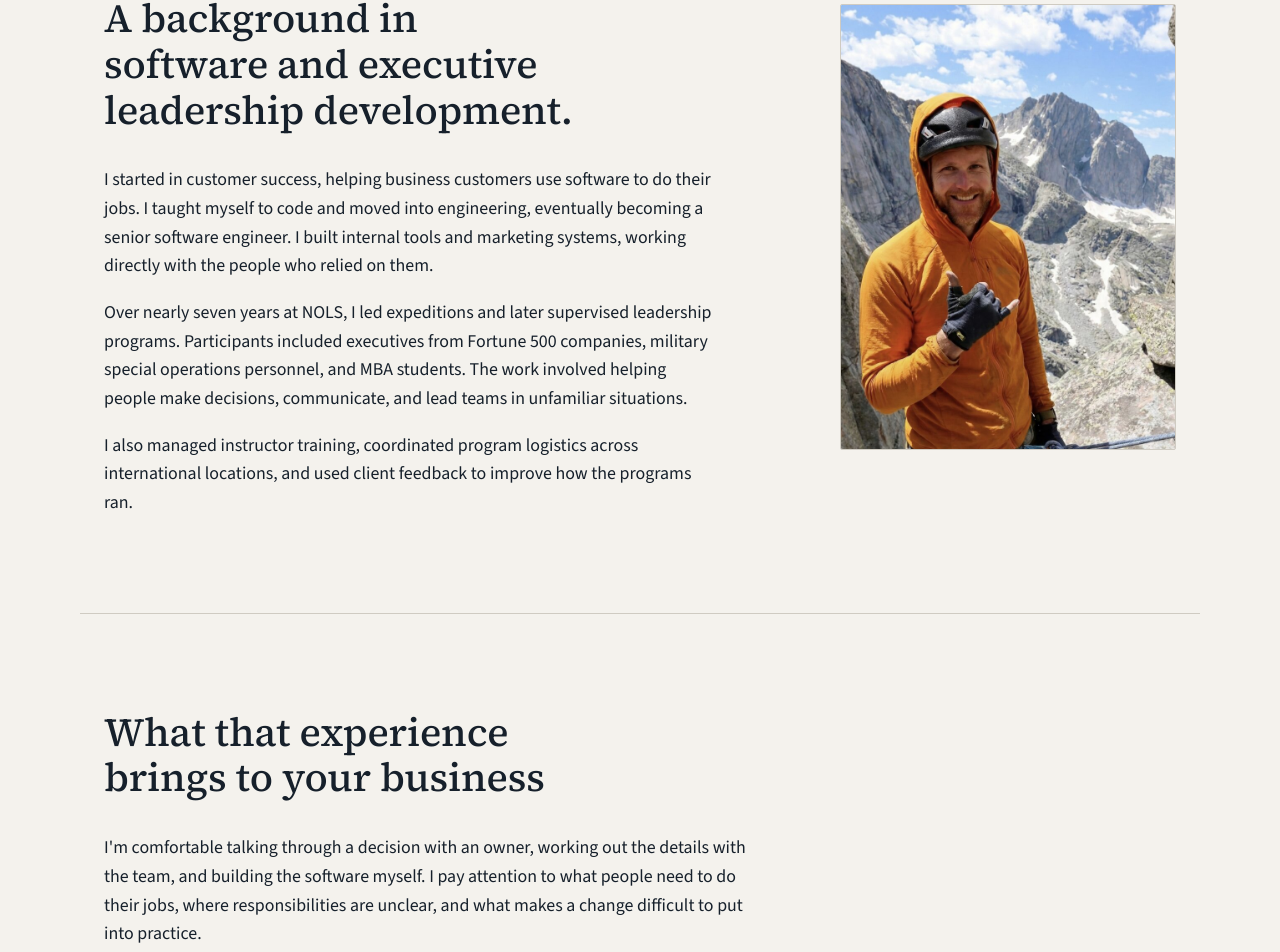
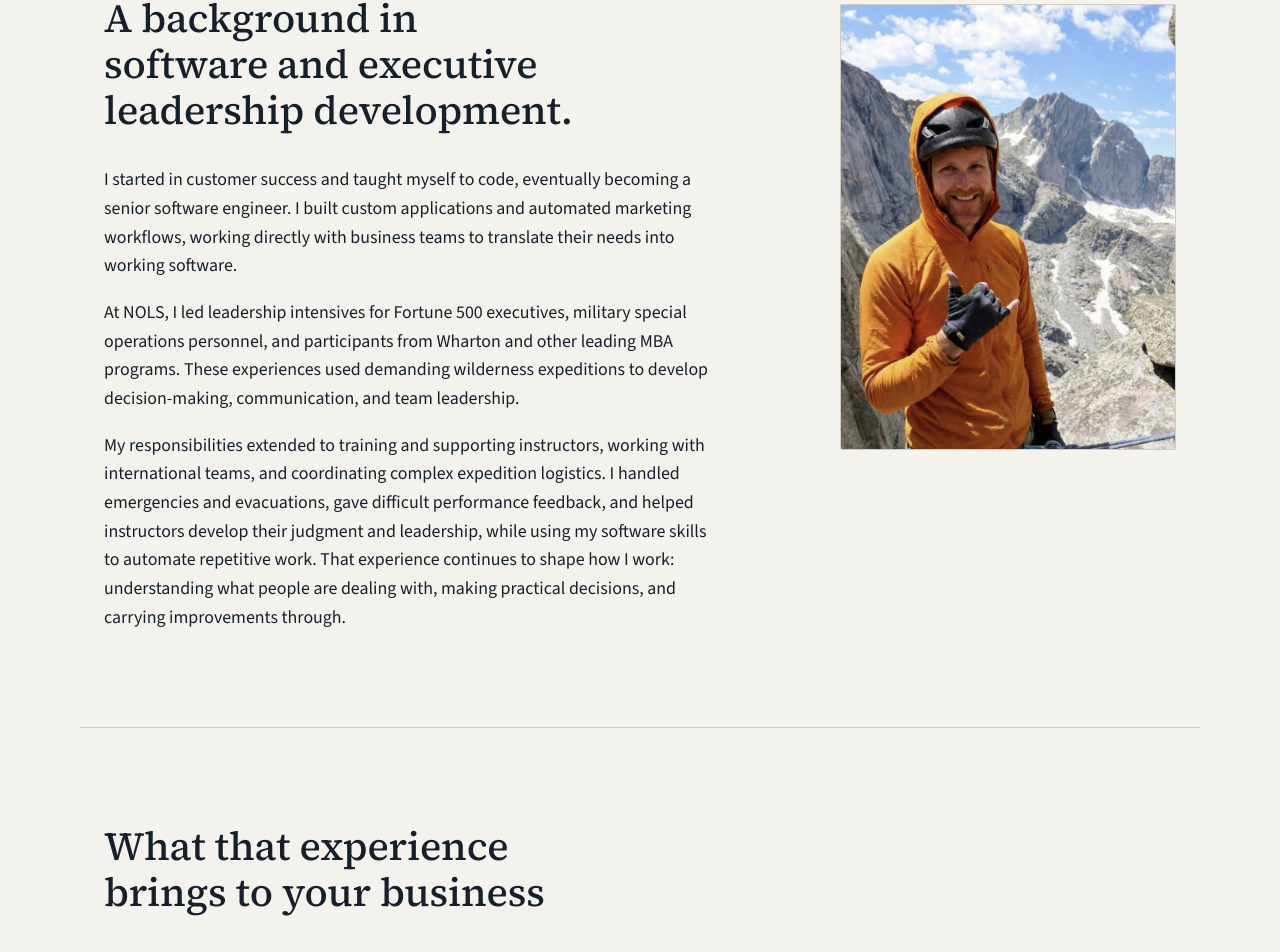
Before and after one commit to patrickmch/website, a React (Vite) app: page /about in a window 1280 px wide. Shown: the part 861-1813 px from the top of the page. Built offline with nearby package versions, Linux system fonts and the light colour scheme.

Commit message:
Apply approved About biography wording

```diff
--- a/pages/AboutPage.tsx
+++ b/pages/AboutPage.tsx
@@ -46,19 +46,22 @@ export default function AboutPage() {
             </div>
             <Prose>
               <p>
-                I started in customer success, helping business customers use software to do their jobs. I taught
-                myself to code and moved into engineering, eventually becoming a senior software engineer. I built
-                internal tools and marketing systems, working directly with the people who relied on them.
+                I started in customer success and taught myself to code, eventually becoming a senior software
+                engineer. I built custom applications and automated marketing workflows, working directly with
+                business teams to translate their needs into working software.
               </p>
               <p>
-                Over nearly seven years at NOLS, I led expeditions and later supervised leadership programs.
-                Participants included executives from Fortune 500 companies, military special operations personnel,
-                and MBA students. The work involved helping people make decisions, communicate, and lead teams in
-                unfamiliar situations.
+                At NOLS, I led leadership intensives for Fortune 500 executives, military special operations
+                personnel, and participants from Wharton and other leading MBA programs. These experiences used
+                demanding wilderness expeditions to develop decision-making, communication, and team leadership.
               </p>
               <p>
-                I also managed instructor training, coordinated program logistics across international locations,
-                and used client feedback to improve how the programs ran.
+                My responsibilities extended to training and supporting instructors, working with international
+                teams, and coordinating complex expedition logistics. I handled emergencies and evacuations,
+                gave difficult performance feedback, and helped instructors develop their judgment and
+                leadership, while using my software skills to automate repetitive work. That experience
+                continues to shape how I work: understanding what people are dealing with, making practical
+                decisions, and carrying improvements through.
               </p>
             </Prose>
           </div>
```
Also changed, not shown: 2 other files (tests, documents, lock files or other folders).
